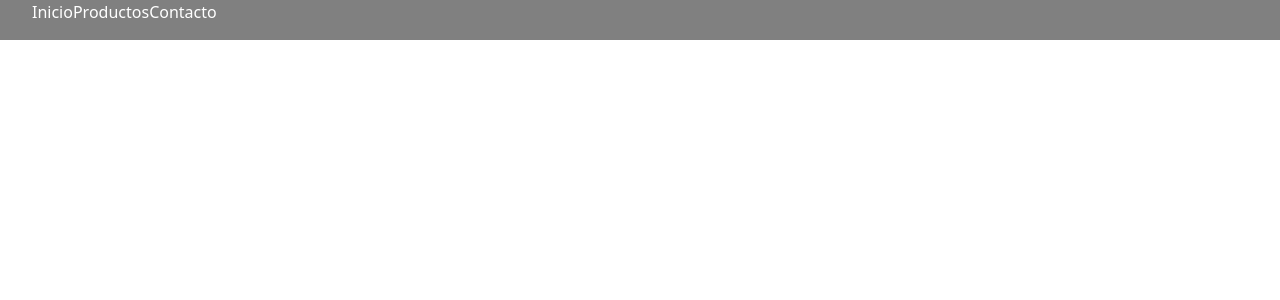
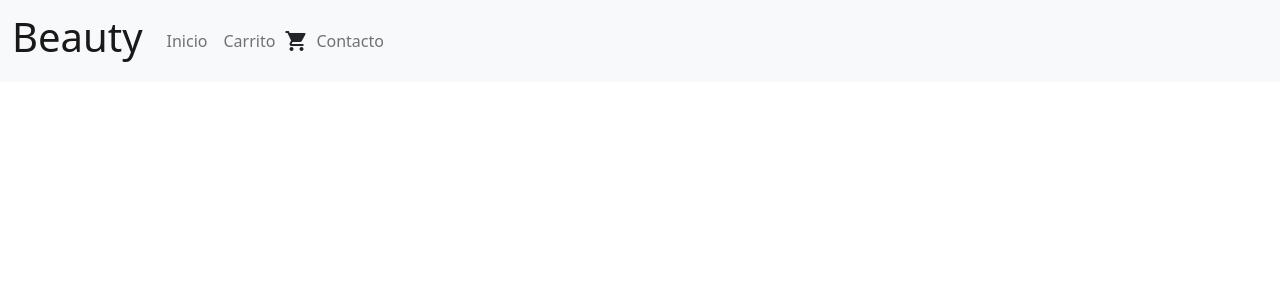
Before and after one commit to SandovalErika/Beauty.React, a React (Create React App) app: page / in a window 1280 px wide. Shown: the top 300 px of the page. Built offline with nearby package versions, Linux system fonts and the light colour scheme.

Commit message:
Navegador

```diff
--- a/package.json
+++ b/package.json
@@ -6,7 +6,9 @@
     "@testing-library/jest-dom": "^5.14.1",
     "@testing-library/react": "^11.2.7",
     "@testing-library/user-event": "^12.8.3",
+    "bootstrap": "^5.1.1",
     "react": "^17.0.2",
+    "react-bootstrap": "^2.0.0-rc.0",
     "react-dom": "^17.0.2",
     "react-scripts": "4.0.3",
     "web-vitals": "^1.1.2"
--- a/public/index.html
+++ b/public/index.html
@@ -12,6 +12,7 @@
     <link rel="apple-touch-icon" href="%PUBLIC_URL%/logo192.png" />
 
     <link rel="manifest" href="%PUBLIC_URL%/manifest.json" />
+    <link href="https://fonts.googleapis.com/icon?family=Material+Icons" rel="stylesheet">
 
     <title>Beauty</title>
   </head>
--- /dev/null
+++ b/src/App.jsx
@@ -0,0 +1,19 @@
+
+import Header from './Header';
+//import Container from 'react-bootstrap/Container';
+
+const App = () => {
+    return(
+    <>
+        <Header  />
+        {/* <Container>
+            <Main />
+            <Footer />
+        </Container> */}
+
+
+    </>
+    )
+}
+
+export default App
--- /dev/null
+++ b/src/CustomNav.jsx
@@ -0,0 +1,26 @@
+import Nav from "react-bootstrap/Nav"
+
+const {Link, Item} = Nav
+
+const CustomNav = () => {
+    return(
+    <>
+        <Nav >
+            <Item>
+                <Link href="#">Inicio</Link>
+            </Item>
+            <Item>
+                <div className= 'shop-card'>
+                <Link  href="#">Carrito</Link>
+                <i className='material-icons'>shopping_cart</i>
+                </div>
+            </Item>
+            <Item>
+                <Link href="#">Contacto</Link>
+            </Item>
+        </Nav>
+    </>
+    )
+}
+
+export default CustomNav
--- /dev/null
+++ b/src/Header.jsx
@@ -0,0 +1,26 @@
+import  CustomNav from './CustomNav';
+import Navbar from 'react-bootstrap/Navbar';
+import Container from 'react-bootstrap/Container';
+
+const {Brand, Collapse, Toggle} = Navbar
+
+const Header = () => {
+    return(
+    <>
+        <Navbar as='header' expand='md' bg= 'light' variant='light' >
+            <Container fluid= {true} >
+            <Brand>
+            <h1>Beauty</h1>
+            </Brand>
+            <Toggle/>
+            <Collapse>
+                <CustomNav />
+            </Collapse>
+            </Container>
+
+        </Navbar>
+    </>
+    )
+}
+
+export default Header
--- a/src/Nav.js
+++ /dev/null
@@ -1,19 +0,0 @@
-
-
-const Nav = () => {
-    return(
-    <>
-
-            <nav className="nav">
-                <ul>
-                    <a href="#">Inicio</a>
-                    <a href="#">Productos</a>
-                    <a href="#">Contacto</a>
-                </ul>
-            </nav>
-
-    </>
-    )
-}
-
-export default Nav
--- a/src/estilos.css
+++ b/src/estilos.css
@@ -5,14 +5,12 @@
 }
 
 .nav {
-  background-color: gray;
+  background-color: rgb(211, 211, 211);
+  padding: 0 5px 0 5px;
 }
 
-.nav ul {
+.shop-card {
   display: flex;
+  align-items: center;
+  gap: 1px;
 }
-
-.nav ul a {
-  text-decoration: none;
-  color: white;
-}
--- a/src/index.js
+++ b/src/index.jsx
@@ -8,7 +8,7 @@ import ReactDOM from 'react-dom';
 
 //3) Importo un componente
 
-import Nav from "./Nav";
+import App from "./App";
 
 import "./estilos.css"
 
@@ -18,5 +18,5 @@ import 'bootstrap/dist/css/bootstrap.min.css';
 //4) Renderizo el componente
 
 ReactDOM.render(
-    <Nav />,
+    <App />,
     document.getElementById("root"))
```
Also changed, not shown: 1 other file (tests, documents, lock files or other folders).
